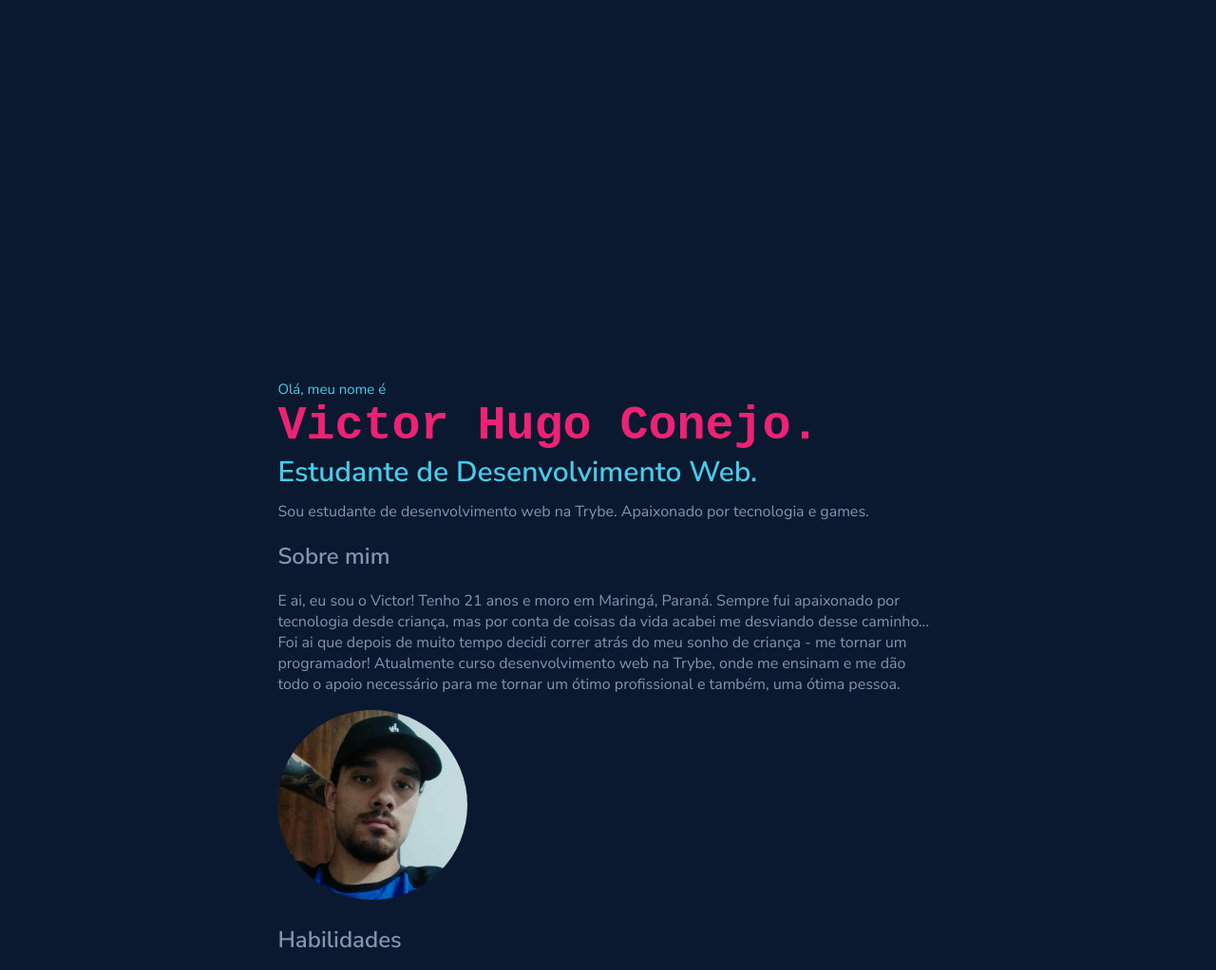
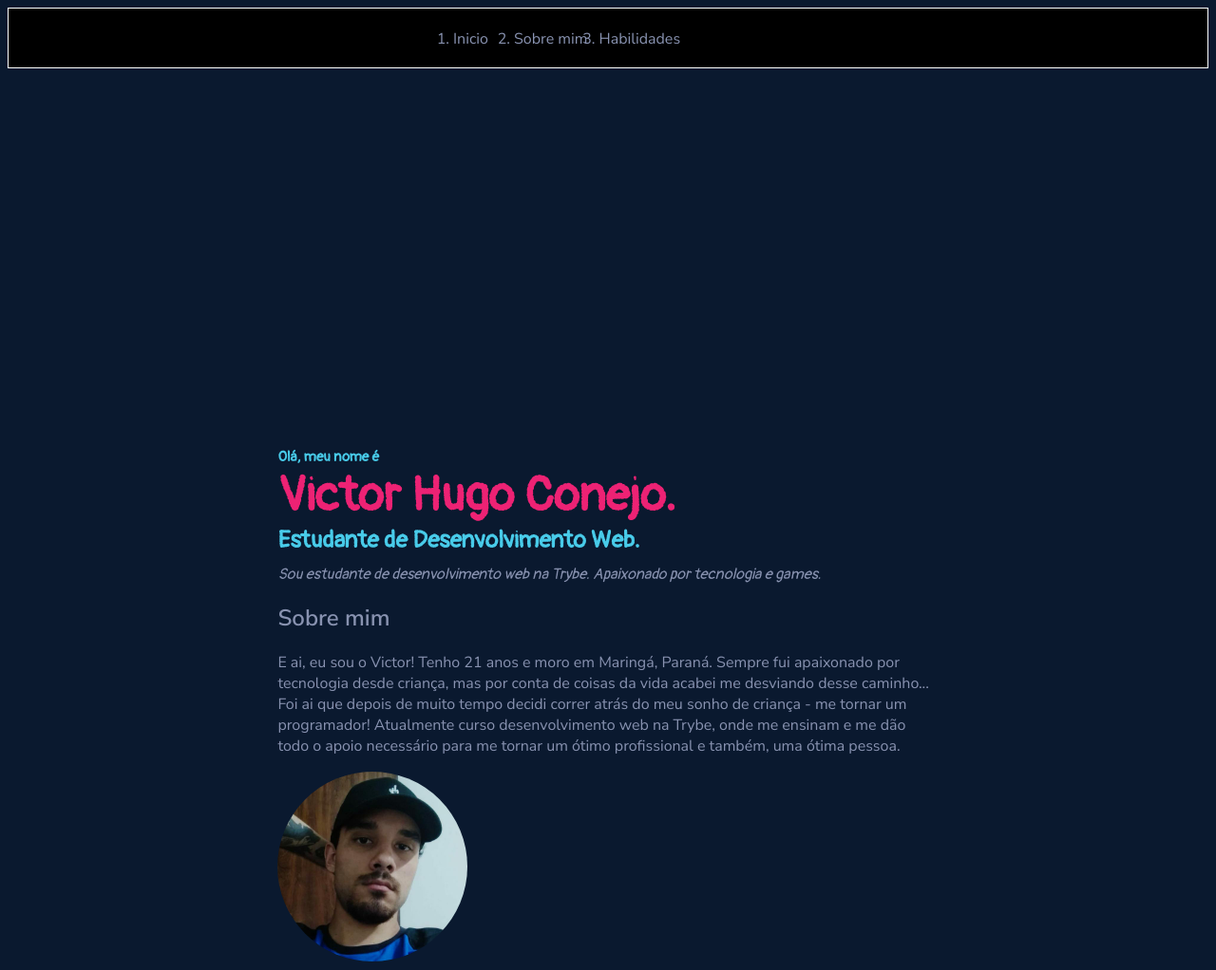
Before and after one commit to victorftw/victorftw.github.io, a plain HTML site: page index.html in a window 1280 px wide. Shown: the top 1022 px of the page at 95% size. Drawn offline with Linux system fonts and the light colour scheme.

Commit message:
adicionando menu

```diff
--- a/index.html
+++ b/index.html
@@ -12,11 +12,22 @@
     <link
         href="https://fonts.googleapis.com/css2?family=Nunito+Sans:ital,wght@0,200;0,300;0,400;0,600;1,200;1,300;1,400;1,600&display=swap"
         rel="stylesheet">
+    <link rel="preconnect" href="https://fonts.googleapis.com">
+    <link rel="preconnect" href="https://fonts.gstatic.com" crossorigin>
+    <link href="https://fonts.googleapis.com/css2?family=Pangolin&display=swap" rel="stylesheet">
+
     <link rel="stylesheet" type="text/css" href="style.css">
 
 </head>
 
 <body>
+    <div class="banner">
+        <ol class="menu">
+            <li id="inicio">Inicio</li>
+            <li id="sobre">Sobre mim</li>
+            <li id="habilidade">Habilidades</li>
+        </ol>
+    </div>
     <div class="conteudo">
         <div class="info">
             <h1>Olá, meu nome é</h1>
@@ -26,9 +37,9 @@
                 Sou estudante de desenvolvimento web na Trybe. Apaixonado por tecnologia e games.
             </p>
         </div>
-        <h2>Sobre mim</h2>
         <div>
             <div class="desc">
+                <h2>Sobre mim</h2>
                 <p>
                     E ai, eu sou o Victor! Tenho 21 anos e moro em Maringá, Paraná. Sempre fui apaixonado por tecnologia
                     desde criança, mas por conta de coisas da vida acabei me desviando desse caminho... Foi ai que
@@ -53,8 +64,8 @@
         </div>
         <a href="https://github.com/victorftw" target="_blank"> <img src="logo-github.svg" alt="Icone GitHub"
                 height="30px"></a>
-        <a href="https://www.instagram.com/victorftw_/" target="_blank"> <img src="logo-instagram.svg" Icone Instagram"
-                height="30px"></a>
+        <a href="https://www.instagram.com/victorftw_/" target="_blank"> <img src="logo-instagram.svg"
+                alt="Icone Instagram" height="30px"></a>
         <a href="https://www.linkedin.com/in/victor-hugo-conejo-8a36931a7/" target="_blank"> <img
                 src="logo-linkedin.svg" alt="Icone Linkedin" height="30px"></a>
     </div>
--- a/style.css
+++ b/style.css
@@ -14,6 +14,7 @@ div.conteudo {
 }
 
 div.info {
+    font-family: 'Pangolin', cursive;
     text-align: left;
     margin-top: 400px;
 }
@@ -21,32 +22,73 @@ div.info {
 div.info h1 {
     color: #48CBE9;
     font-size: 15px;
-    font-weight: 400;
+    font-weight: bold;
     margin-bottom: 0px;
 }
 
 div.info h2 {
     color: #ED2274;
-    font-family: monospace;
     font-size: 50px;
-    font-weight: 900;
+    font-weight: 70px;
     margin: 0px;
 }
 
 div.info h3 {
     color: #48CBE9;
-    font-size: 30px;
+    font-size: 25px;
     margin: 0px;
 }
 
 div.info p {
     margin-top: 10px;
+    font-style: italic;
 }
 
 a {
     text-decoration: none;
 }
 
+.banner {
+    margin: 0;
+    padding: 0;
+}
+
+div.banner {
+    margin-top: 0;
+    padding: 20px;
+    border: 1px solid white;
+    background-color: black;
+    /* position: fixed; */
+}
+
+.menu {
+    padding-bottom: 15px;
+    margin: 0;
+    display: inline-block;
+}
+
+.menu li:nth-of-type(1) {
+    margin-left: 35%;
+    position: fixed;
+    border: 0;
+    padding: 0;
+}
+
+.menu li:nth-of-type(2) {
+    margin-left: 40%;
+    position: fixed;
+    border: 0;
+    padding: 0;
+}
+
+.menu li:nth-of-type(3) {
+    margin-left: 47%;
+    position: fixed;
+    border: 0;
+    padding: 0;
+}
+
+
 #foto {
     border-radius: 50%;
 }
```
